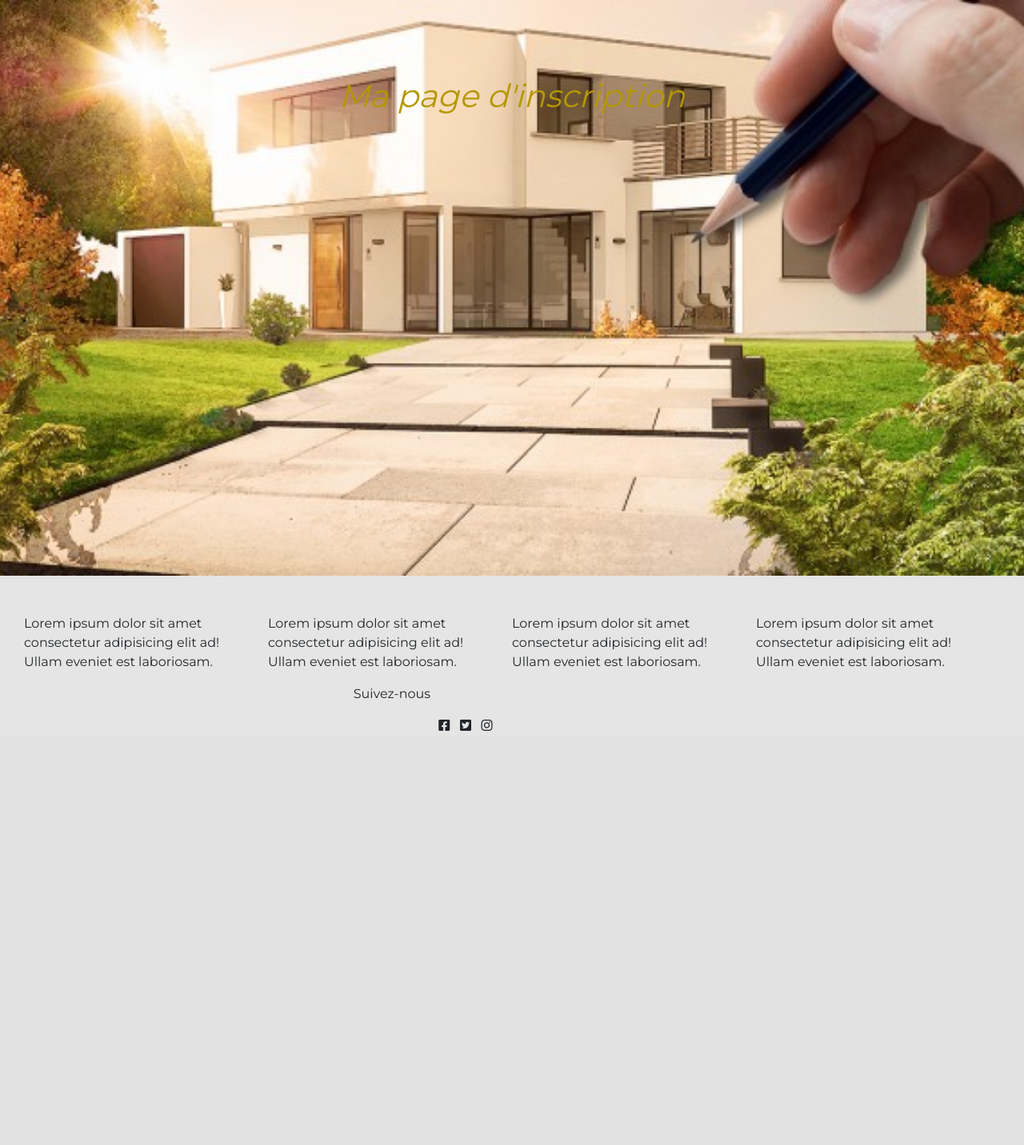
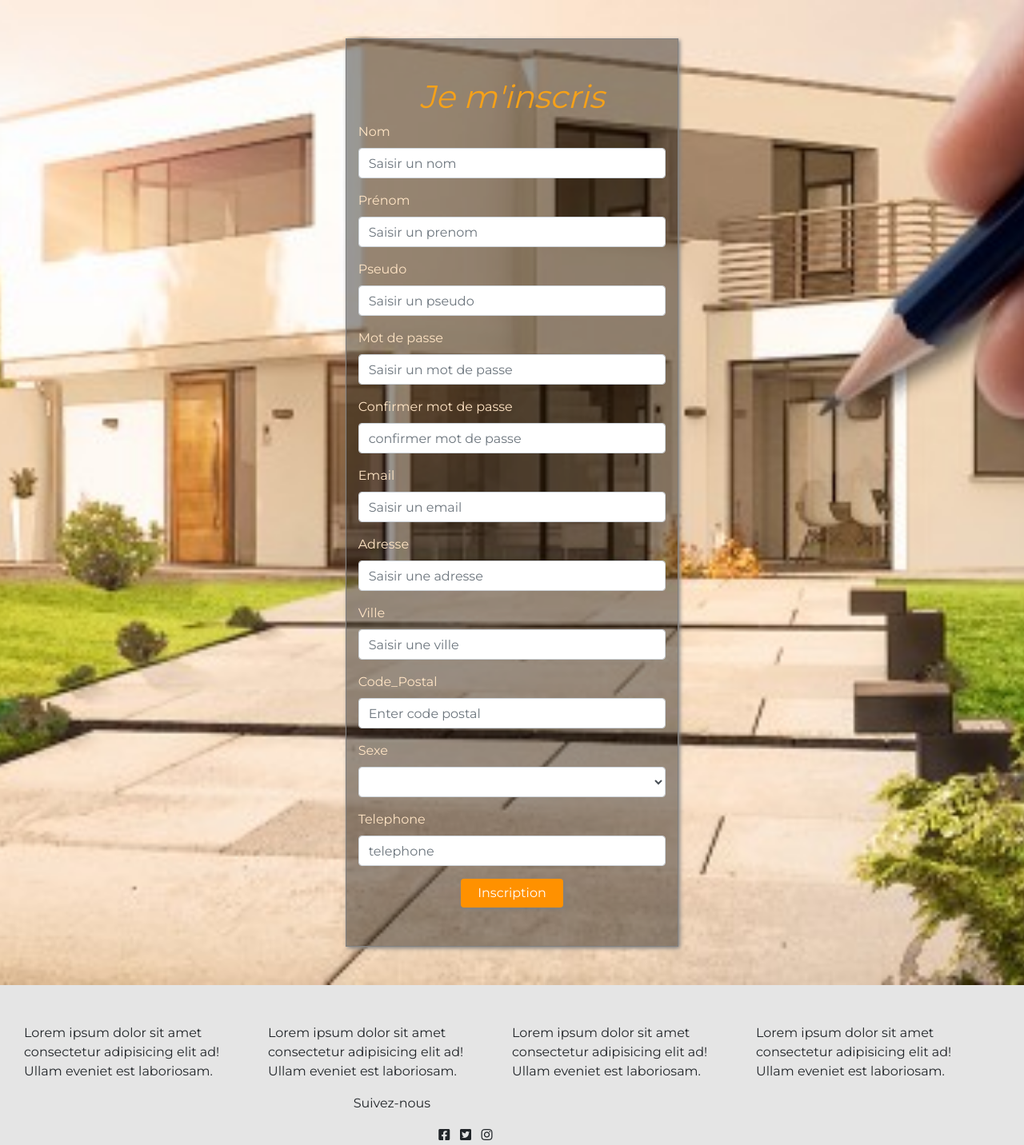
Before and after one commit to DjamilaC/site_perso, a PHP site: page /formation/inscription.php in a window 1280 px wide. Shown: the part 100-1532 px from the top of the page at 80% size. Before the commit the page ends 1014 px from the top, so only its background shows below. Run offline with PHP 8.4, Linux system fonts and the light colour scheme; some libraries are stand-ins or nearby versions.

Commit message:
push du vendredi

```diff
--- a/site_perso_php_procedural/campings.php
+++ b/site_perso_php_procedural/campings.php
@@ -11,7 +11,7 @@ require_once("include/header2.php");
     <div class="container-fluid card-tile">
         <div class="tile-wrap">
             <a href="detail_location.php">
-                <img src="images/villa_card1.jpg" alt="" class="tile-image"/>
+                <img src="images/villa_card2.jpg" alt="" class="tile-image"/>
                 <div class="tile-text">
                 <h2 class="tile-title">Earl Hines</h2>
                 <p class="tile-description">Earl Kenneth Hines, universally known as Earl "Fatha" Hines, was an American jazz pianist and bandleader.</p>
--- a/site_perso_php_procedural/include/css/style.css
+++ b/site_perso_php_procedural/include/css/style.css
@@ -5,18 +5,20 @@ body{
   margin: 0 auto;
 }
 
+/* le logo */
 #logo{
   margin-left: 1vw;
 }
+
+/* l'image du header */
 .image_header{
   background-size: cover;
   position: relative;
   padding: 0;
   box-shadow: 2px 2px 5px;
-
-
 }
 
+/* la barre de recherche */
 .search{
   position: absolute;
   background: rgba(0, 0, 0, 0.2);
@@ -35,7 +37,6 @@ body{
 
 .fa-arrow-circle-up{
   color: hsl(50, 94%, 25%);
-
 
 }
 .btn-ancre{
@@ -153,43 +154,80 @@ footer{
   background-size: cover;
   background-position: center center;
   height: 90vh;
+}
 
-}
+/* Bouton d'inscription et de connexion */
+
 .btn{
-  background: rgb(255, 145, 0);
-  border:rgb(172, 99, 5);
+  background: rgb(255, 145, 0) !important;
+  border:rgb(172, 99, 5) !important;
   box-shadow: 2px 2px 5px grey;
   margin-bottom: 3rem;
 }
+.btn:hover{
+  background: rgba(0, 0, 0, 0.4) !important;
+}
+
+/* page inscription */
+
 .inscription{
   background-image: url(../../images/background.jpg);
   background-size: cover;
   background-position: center center;
-  height: 90vh;
+
 }
-.form_connexion{
+/* formulaire d'inscription et de connexion */
+
+.form_connexion_inscription{
   border: 1px solid grey;
   background: rgba(0, 0, 0, 0.4);
   box-shadow: 2px 2px 5px grey;
 }
 h1{
   font-style: italic;
-  color: hsl(51, 100%, 35%);
+  color: hsl(37, 92%, 53%);
   /* font-family: inherit;  */
 }
-.titre-connexion{
-  font-weight: bolder;
-  color: hsl(180, 11%, 95%);
-}
-.label{
-  font-weight: bold;
+
+.map iframe{
+  box-shadow: 2px 2px 5px grey;
+  background-position: center center;
+
 }
 .reservation{
+  box-shadow: 2px 2px 5px grey;
+  height: 70%;
+  /* padding: 2%;
+}
+.form_reservation{
   border-radius: 2%;
-  box-shadow: 2px 2px 5px grey;
-  margin-left: 40%;
+  /*     */
+  /* margin-left: 40%; */
+  /* width: 15vw;
+  height: 20vh; */
+
 }
-.reservation .btn:hover{
+.form_reservation .btn:hover{
 background: grey;
 margin-bottom: 2rem;
 }
+.fa-suitcase-rolling{
+  font-size: 200%;
+  /* color: grey; */
+}
+.comfort{
+  box-shadow: 2px 2px 5px rgb(190, 181, 181);
+  /* margin-left: 10px; */
+}
+.comfort img{
+  width: 10%;
+  color: rgba(0, 0, 0, 0.1);
+
+}
+h5{
+  font-weight: bold;
+}
+label{
+  /* font-weight: bold; */
+  color: bisque;
+}
--- a/site_perso_php_procedural/include/header.php
+++ b/site_perso_php_procedural/include/header.php
@@ -49,7 +49,7 @@
 
                             <a class="nav-item nav-link" href="inscription.php">Inscription</a>
 
-                            <a class="nav-item nav-link" href="connexion.php">Connexion</a>
+                            <a class="nav-item nav-link" href="connexion.php"><i class="fas fa-sign-in-alt"></i> Connexion</a>
 
                             <a class="nav-item nav-link" href="panier.php" tabindex="-1"><i class="fas fa-shopping-cart"></i> Mon panier</a>
 
--- a/site_perso_php_procedural/inscription.php
+++ b/site_perso_php_procedural/inscription.php
@@ -6,10 +6,83 @@ require_once("include/header2.php");
 ?>
 <!-- Page Content -->
 <div class="container-fluid">
-   <section class="row inscription">
-    <h1 class="text text-center mx-auto mt-5 pt-5"> Ma page d'inscription</h1>
- </section>
+      <section class="row inscription">
+
+         <div class="col-md-12 mx-auto">
+
+            <form method="post" action="" class="col-md-4 offset-md-4 mt-5 mb-5 form_connexion_inscription">
+
+                  <h1 class="text text-center mx-auto pt-5"> Je m'inscris</h1>
+
+                  <div class="form-group">
+                     <label for="nom">Nom</label>
+                     <input type="text" class="form-control" id="nom" aria-describedby="" placeholder="Saisir un nom" name="nom">
+                  </div>
+
+                  <div class="form-group">
+                     <label for="prenom">Prénom</label>
+                     <input type="text" class="form-control" id="prenom" aria-describedby="" placeholder="Saisir un prenom" name="prenom">
+                  </div>
+
+                  <div class="form-group">
+                     <label for="pseudo">Pseudo</label>
+                     <input type="text" class="form-control" id="pseudo" aria-describedby="" placeholder="Saisir un pseudo" name="pseudo">
+                  </div>
+
+                  <div class="form-group">
+                     <label for="mdp">Mot de passe</label>
+                     <input type="text" class="form-control" id="mdp" placeholder="Saisir un mot de passe" name="mdp">
+                  </div>
+
+                  <div class="form-group">
+                     <label for="confirmmdp">Confirmer mot de passe</label>
+                     <input type="text" class="form-control" id="confirmmdp" aria-describedby="" placeholder="confirmer mot de passe" name="confirmmdp">
+                  </div>
+
+                  <div class="form-group">
+                     <label for="email">Email</label>
+                     <input type="text" class="form-control" id="email" aria-describedby="emailHelp" placeholder="Saisir un email" name="email">
+                  </div>
+
+                  <div class="form-group">
+                     <label for="adresse">Adresse</label>
+                     <input type="text" class="form-control" id="adresse" aria-describedby="" placeholder="Saisir une adresse" name="adresse">
+                  </div>
+
+                  <div class="form-group">
+                     <label for="ville">Ville</label>
+                     <input type="text" class="form-control" id="ville" aria-describedby="" placeholder="Saisir une ville" name="ville">
+                  </div>
+
+                  <div class="form-group">
+                     <label for="codepostal">Code_Postal</label>
+                     <input type="text" class="form-control" id="codepostal" aria-describedby="" placeholder="Enter code postal" name="codepostal">
+                  </div>
+
+
+                  <div class="form-group">
+                     <label for="sexe">Sexe</label>
+                     <select class="form-control" id="sexe">
+                     <option></option>
+                     <option>Feminin</option>
+                     <option>Masculin</option>
+                     </select>
+                  </div>
+
+                  <div class="form-group">
+                     <label for="tel">Telephone</label>
+                     <input type="text" class="form-control" id="tel" placeholder="telephone" name="tel">
+                  </div>
+
+                  <button type="submit" class="col-md-4 offset-md-4 btn btn-secondary ">Inscription</button>
+                  </form>
+            </div>
+        </section>
+
 </div>
+
+
+
 
 
  <?php
```
Also changed, not shown: site_perso_php_procedural/appartement.php (+13 -1 lines), site_perso_php_procedural/connexion.php (+8 -9 lines), site_perso_php_procedural/detail_location.php (+5 -4 lines), site_perso_php_procedural/index.php (+24 -13 lines), site_perso_php_procedural/villa.php (+13 -1 lines), site_perso_php_procedural/images/comfort.png (added), site_perso_php_procedural/images/equipement.png (added), site_perso_php_procedural/images/noun_house furniture_1311796.png (added).
